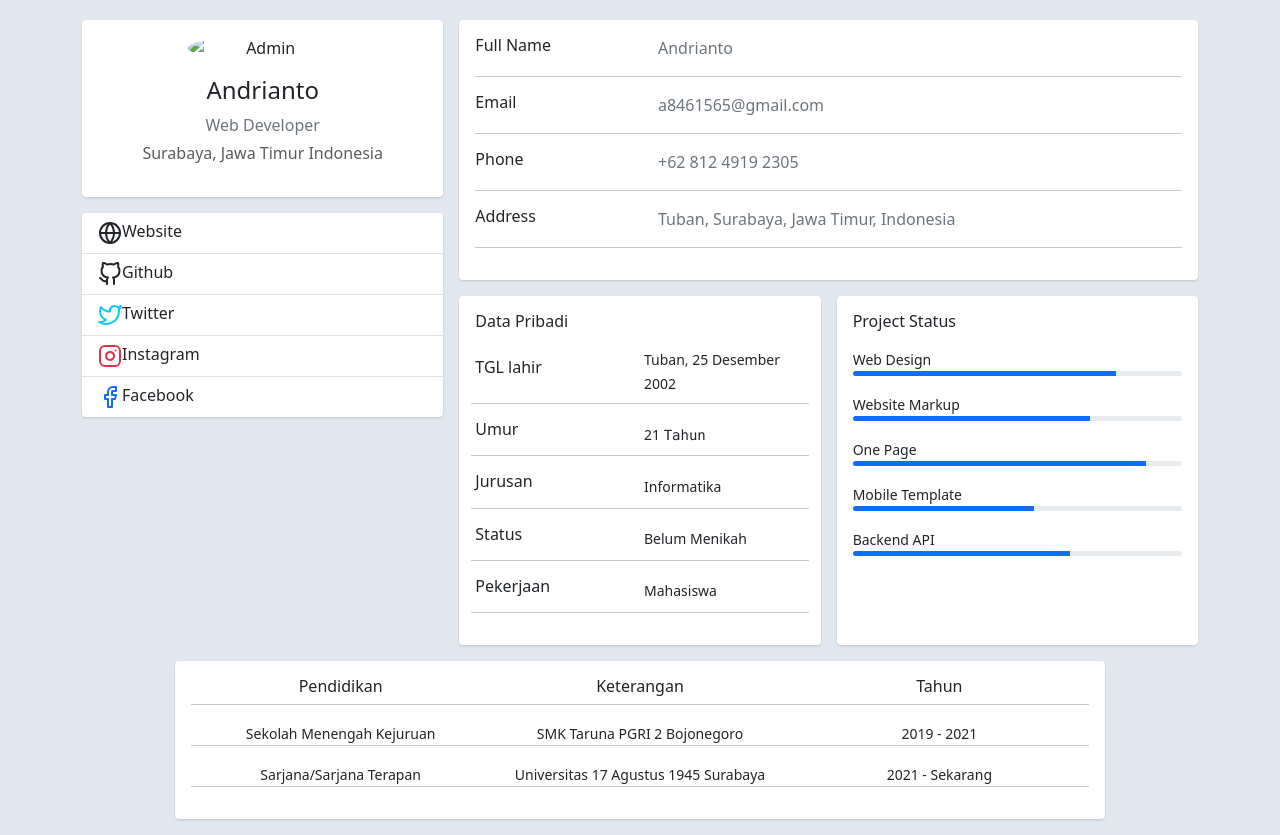
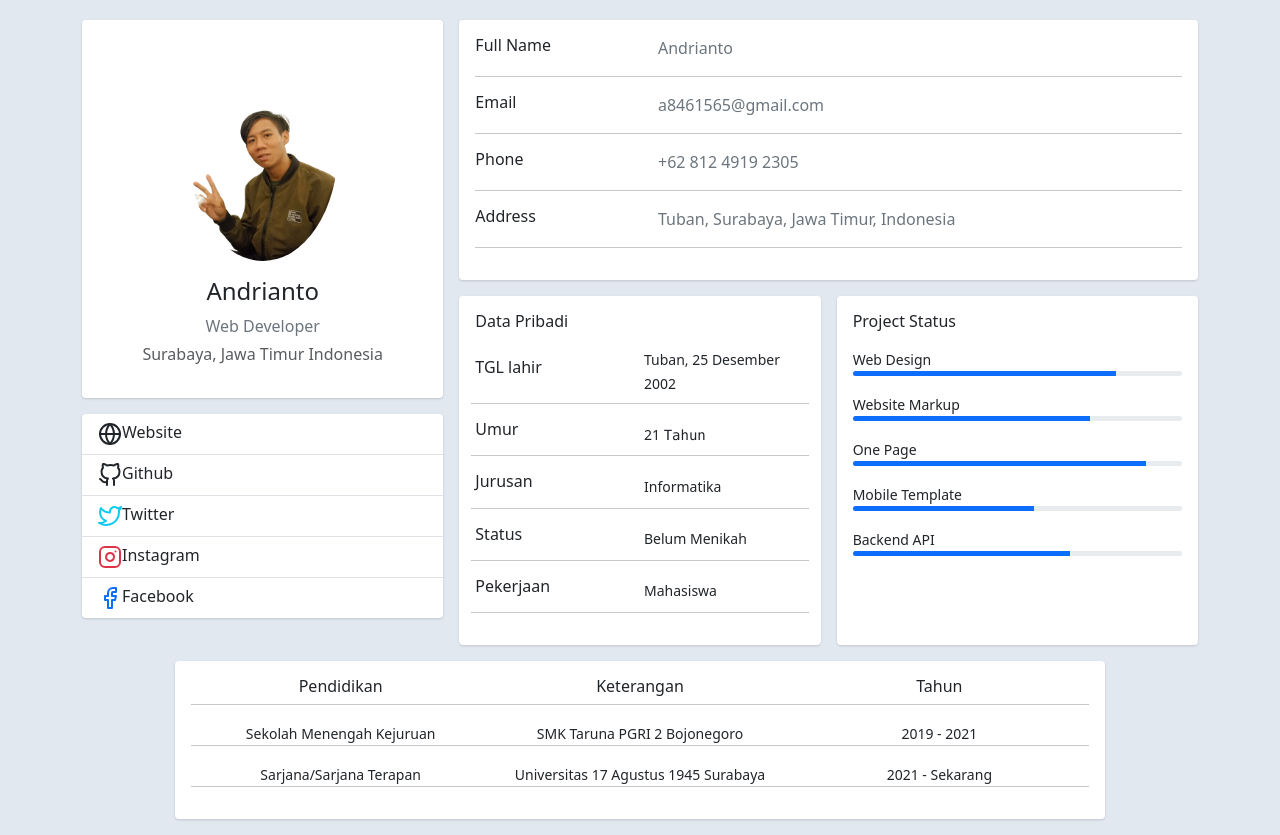
Before and after one commit to Andri-Fullstack-Developer/BiodataAndri, a plain HTML site: page index.html in a window 1280 px wide. Drawn offline with nearby package versions, Linux system fonts and the light colour scheme.

Commit message:
first commit

```diff
--- a/index.html
+++ b/index.html
@@ -24,7 +24,7 @@
                     <div class="card">
                         <div class="card-body">
                             <div class="d-flex flex-column align-items-center text-center">
-                                <img src="/assets/img//profil.png" alt="Admin" class="rounded-circle " width="150">
+                                <img src="/assets/Profil.png" alt="Admin" class="rounded-circle " width="150">
                                 <div class="mt-3">
                                     <h4>Andrianto</h4>
                                     <p class="text-secondary mb-1">Web Developer</p>
```
Also changed, not shown: assets/Profil.png (renamed from assets/img/Profil.png).
